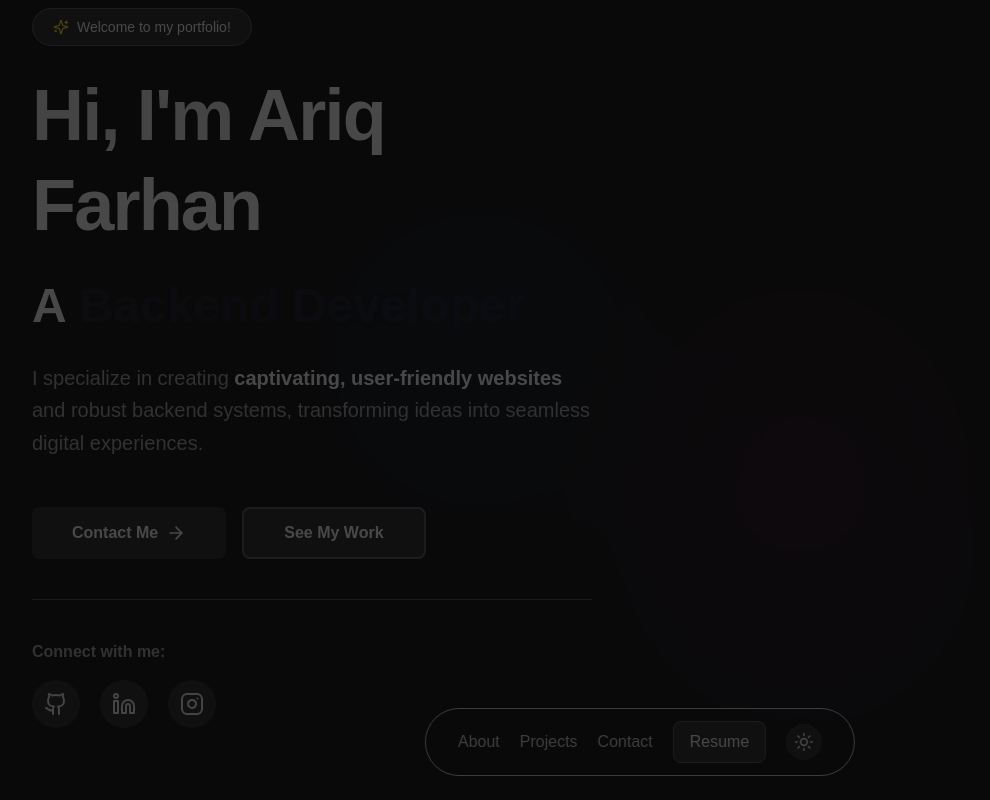
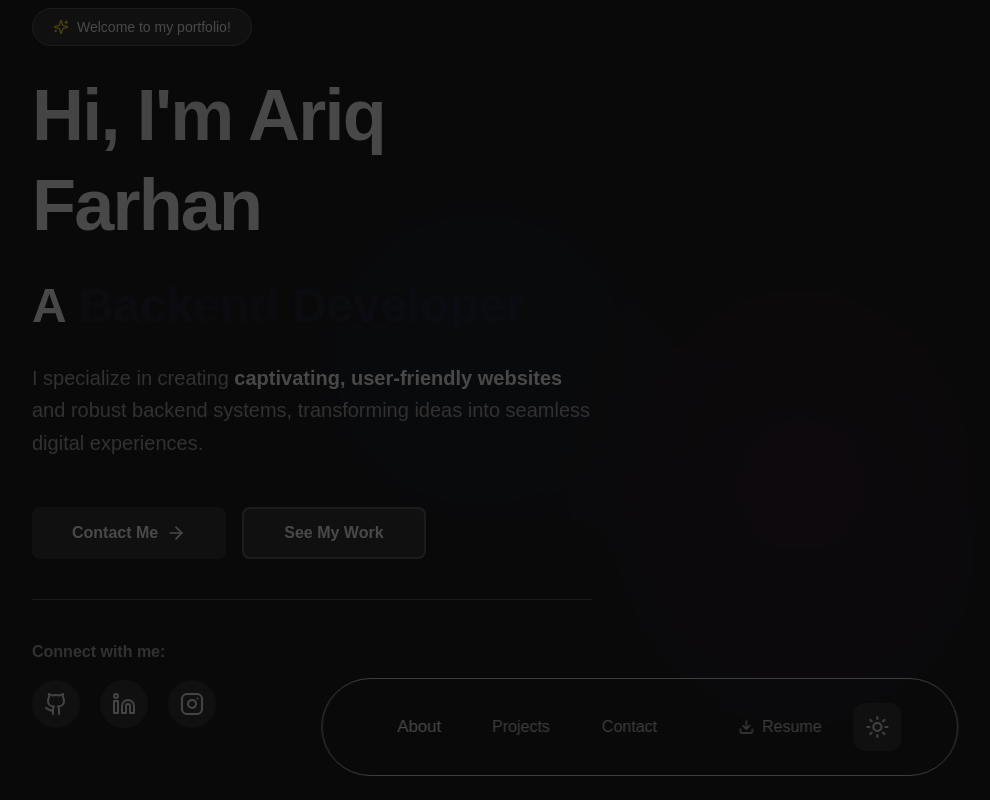
Before and after one commit to AriqF1/web-portofolio, a Next.js app: page / in a window 1280 px wide. Shown: the top 800 px of the page, without its empty margins (0-990 px from the left). Built offline with nearby package versions, Linux system fonts and the light colour scheme.

Commit message:
feat: enhance Navbar component with scroll detection, active section highlighting, and improved styling

```diff
--- a/src/static/Navbar.tsx
+++ b/src/static/Navbar.tsx
@@ -1,64 +1,250 @@
 "use client";
 import Link from "next/link";
-import { Sun, Moon } from "lucide-react";
+import { Sun, Moon, Download } from "lucide-react";
 import { useTheme } from "@/context/ThemeContext";
 import { FloatingNavbar } from "@/components/ui/floating-navbar";
+import { useState, useEffect } from "react";
 
 const Navbar = () => {
   const { theme, toggleTheme } = useTheme();
+  const [activeSection, setActiveSection] = useState("");
+  const [isScrolled, setIsScrolled] = useState(false);
 
   const getVar = (varName: string) => `var(--${varName})`;
 
+  useEffect(() => {
+    const handleScroll = () => {
+      setIsScrolled(window.scrollY > 50);
+    };
+
+    window.addEventListener("scroll", handleScroll);
+    return () => window.removeEventListener("scroll", handleScroll);
+  }, []);
+
+  useEffect(() => {
+    const sections = ["about", "projects", "contact"];
+
+    const observerOptions = {
+      threshold: 0.3,
+      rootMargin: "-20% 0px -70% 0px",
+    };
+
+    const observer = new IntersectionObserver((entries) => {
+      entries.forEach((entry) => {
+        if (entry.isIntersecting) {
+          setActiveSection(entry.target.id);
+        }
+      });
+    }, observerOptions);
+
+    sections.forEach((section) => {
+      const element = document.getElementById(section);
+      if (element) observer.observe(element);
+    });
+
+    return () => observer.disconnect();
+  }, []);
+
+  const navItems = [
+    { href: "/#about", label: "About", id: "about" },
+    { href: "/#projects", label: "Projects", id: "projects" },
+    { href: "/#contact", label: "Contact", id: "contact" },
+  ];
+
   return (
     <FloatingNavbar>
-      <nav className="flex items-center justify-center gap-5 sm:gap-5 md:gap-5">
-        <Link
-          href="/#about"
-          className="transition-colors duration-200 font-medium hover:opacity-80 text-xs sm:text-sm md:text-base"
-        >
-          About
-        </Link>
-        <Link
-          href="/#projects"
-          className="transition-colors duration-200 font-medium hover:opacity-80 text-xs sm:text-sm md:text-base"
-        >
-          Projects
-        </Link>
-        <Link
-          href="/#contact"
-          className="transition-colors duration-200 font-medium hover:opacity-80 text-xs sm:text-sm md:text-base"
-        >
-          Contact
-        </Link>
+      <nav
+        className={`
+          flex items-center justify-center gap-1 sm:gap-2 md:gap-3 px-2 sm:px-4 md:px-6 py-2 sm:py-3
+          transition-all duration-500 ease-out
+          ${isScrolled ? "backdrop-blur-xl" : "backdrop-blur-md"}
+        `}
+        style={{
+          background: isScrolled
+            ? `linear-gradient(135deg, ${getVar("card-bg")}95, ${getVar(
+                "card-border"
+              )}90)`
+            : `linear-gradient(135deg, ${getVar("card-bg")}90, ${getVar(
+                "card-border"
+              )}85)`,
+          border: `1px solid ${getVar("border-divider")}60`,
+          borderRadius: "16px",
+          boxShadow: isScrolled
+            ? `0 8px 32px ${getVar("shadow-color")}25, 0 4px 16px ${getVar(
+                "shadow-color"
+              )}15`
+            : `0 4px 24px ${getVar("shadow-color")}20, 0 2px 12px ${getVar(
+                "shadow-color"
+              )}10`,
+        }}
+      >
+        {/* Navigation Links */}
+        {navItems.map((item) => (
+          <Link
+            key={item.id}
+            href={item.href}
+            className={`
+              relative px-3 py-2 sm:px-4 sm:py-2.5 md:px-5 md:py-3 rounded-xl
+              font-medium text-xs sm:text-sm md:text-base
+              transition-all duration-300 ease-out
+              hover:scale-105 active:scale-95
+              group overflow-hidden
+              ${
+                activeSection === item.id
+                  ? "text-white shadow-lg transform scale-105"
+                  : "hover:opacity-80"
+              }
+            `}
+            style={{
+              color: activeSection === item.id ? "#ffffff" : getVar("text"),
+              background:
+                activeSection === item.id
+                  ? `linear-gradient(135deg, ${getVar("accent-primary")}, ${
+                      getVar("accent-secondary") || getVar("accent-primary")
+                    })`
+                  : "transparent",
+            }}
+          >
+            {/* Background glow effect */}
+            <div
+              className={`
+                absolute inset-0 rounded-xl transition-opacity duration-300
+                ${
+                  activeSection === item.id
+                    ? "opacity-100"
+                    : "opacity-0 group-hover:opacity-50"
+                }
+              `}
+              style={{
+                background: `linear-gradient(135deg, ${getVar(
+                  "accent-primary"
+                )}20, ${
+                  getVar("accent-secondary") || getVar("accent-primary")
+                }10)`,
+              }}
+            />
+
+            <div className="absolute inset-0 rounded-xl opacity-0 group-hover:opacity-100 transition-opacity duration-500">
+              <div
+                className="absolute inset-0 rounded-xl animate-pulse"
+                style={{
+                  background: `linear-gradient(45deg, transparent 30%, ${getVar(
+                    "accent-primary"
+                  )}10 50%, transparent 70%)`,
+                }}
+              />
+            </div>
+
+            <span className="relative z-10">{item.label}</span>
+          </Link>
+        ))}
+
+        {/* Divider */}
+        <div
+          className="w-px h-6 sm:h-7 md:h-8 mx-1 sm:mx-2"
+          style={{
+            background: `linear-gradient(to bottom, transparent, ${getVar(
+              "border-divider"
+            )}60, transparent)`,
+          }}
+        />
+
+        {/* Resume Button */}
         <a
           href="/resume.pdf"
-          className="rounded-lg border transition-all duration-200 font-medium hover:opacity-80
-                     px-3 py-1.5 text-xs
-                     sm:px-4 sm:py-2 sm:text-sm
-                     md:text-base"
+          className="
+            group relative flex items-center gap-2 px-3 py-2 sm:px-4 sm:py-2.5 md:px-5 md:py-3
+            rounded-xl font-medium text-xs sm:text-sm md:text-base
+            transition-all duration-300 ease-out
+            hover:scale-105 active:scale-95 hover:shadow-lg
+            overflow-hidden
+          "
           style={{
-            borderColor: getVar("border-divider"),
-            color: getVar("text-primary"),
-            backgroundColor: getVar("card-border"),
+            background: `linear-gradient(135deg, ${getVar(
+              "button-primary-bg"
+            )}, ${getVar("button-primary-bg")}90)`,
+            color: getVar("button-primary-text"),
+            border: `1px solid ${getVar("border-accent")}40`,
           }}
           target="_blank"
           rel="noopener noreferrer"
         >
-          Resume
+          {/* Background animation */}
+          <div
+            className="absolute inset-0 rounded-xl opacity-0 group-hover:opacity-100 transition-opacity duration-300"
+            style={{
+              background: `linear-gradient(135deg, ${getVar(
+                "accent-primary"
+              )}20, ${
+                getVar("accent-secondary") || getVar("accent-primary")
+              }10)`,
+            }}
+          />
+
+          {/* Shimmer effect */}
+          <div className="absolute inset-0 rounded-xl opacity-0 group-hover:opacity-100 transition-opacity duration-700">
+            <div
+              className="absolute inset-0 rounded-xl animate-pulse"
+              style={{
+                background: `linear-gradient(45deg, transparent 30%, rgba(255,255,255,0.1) 50%, transparent 70%)`,
+              }}
+            />
+          </div>
+
+          <Download
+            size={16}
+            className="relative z-10 transition-transform duration-300 group-hover:rotate-12"
+          />
+          <span className="relative z-10 hidden sm:inline">Resume</span>
         </a>
 
+        {/* Theme Toggle */}
         <button
           onClick={toggleTheme}
-          className="p-2 rounded-full shadow-md transition-colors duration-300 cursor-pointer focus:outline-none focus:ring-2 focus:ring-offset-2"
+          className="
+            group relative p-2 sm:p-2.5 md:p-3 rounded-xl
+            transition-all duration-300 ease-out
+            hover:scale-110 active:scale-95
+            focus:outline-none focus:ring-2 focus:ring-offset-2 focus:ring-offset-transparent
+            overflow-hidden
+          "
           style={{
             backgroundColor: getVar("button-secondary-bg"),
             color: getVar("foreground"),
+            border: `1px solid ${getVar("border-divider")}40`,
           }}
           aria-label={
             theme === "light" ? "Switch to dark mode" : "Switch to light mode"
           }
         >
-          {theme === "light" ? <Moon size={20} /> : <Sun size={20} />}
+          {/* Background glow */}
+          <div
+            className="absolute inset-0 rounded-xl opacity-0 group-hover:opacity-100 transition-opacity duration-300"
+            style={{
+              background: `radial-gradient(circle, ${getVar(
+                "accent-primary"
+              )}15, transparent 70%)`,
+            }}
+          />
+
+          {/* Icon with rotation animation */}
+          <div className="relative z-10 transition-transform duration-500 group-hover:rotate-180">
+            {theme === "light" ? (
+              <Moon size={18} className="sm:w-5 sm:h-5 md:w-6 md:h-6" />
+            ) : (
+              <Sun size={18} className="sm:w-5 sm:h-5 md:w-6 md:h-6" />
+            )}
+          </div>
+
+          {/* Pulse effect on click */}
+          <div
+            className="absolute inset-0 rounded-xl opacity-0 group-active:opacity-50 transition-opacity duration-150"
+            style={{
+              background: `radial-gradient(circle, ${getVar(
+                "accent-primary"
+              )}30, transparent 70%)`,
+            }}
+          />
         </button>
       </nav>
     </FloatingNavbar>
```
